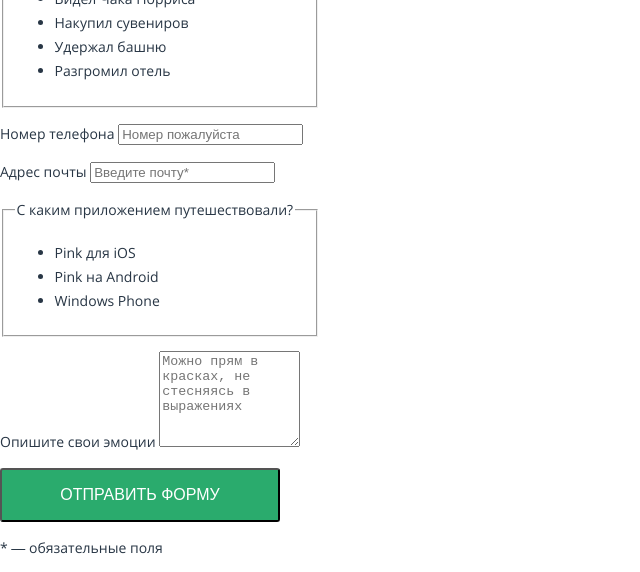
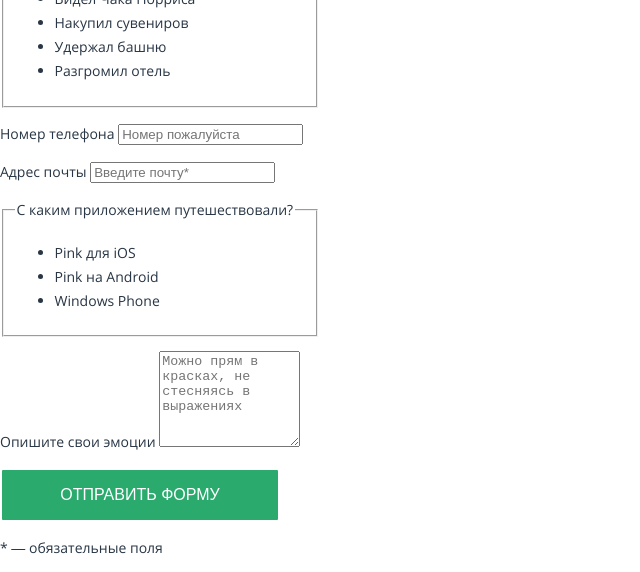
Before and after one commit to dimamanson666/641677-pink-17, a website: page source/form.html in a window 1280 px wide. Shown: the part 707-1279 px from the top of the page, without its empty margins (0-640 px from the left). Drawn offline with nearby package versions, Linux system fonts and the light colour scheme; files that its build step writes are made by us from their sources; files whose address does not match are found by name.

Commit message:
Делаем зеленую кнопку

```diff
--- a/source/form.html
+++ b/source/form.html
@@ -121,7 +121,7 @@
         <label for="textarea-comment">Опишите свои эмоции</label>
         <textarea id="user-comment" name="comment" rows="6" cols="15" placeholder="Можно прям в красках, не стесняясь в выражениях"></textarea>
       </p>
-      <button class="button-green" type="submit">Отправить форму</button>
+      <button class="button button--green" type="submit">Отправить форму</button>
       <p>* — обязательные поля</p>
     </form>
   </main>
--- a/source/less/global.less
+++ b/source/less/global.less
@@ -29,21 +29,11 @@ a {
   background-color: @btnblue;
   border-radius: 28px;
   border: 2px solid #ffffff;
-}
-
-.button-green {
-  display: block;
-  width: 280px;
-  padding: 16px;
-  font-size: 16px;
-  line-height: 18px;
-  color: #ffffff;
-  text-transform: uppercase;
-  text-align: center;
-  text-decoration: none;
-  background-color: @btngreen;
-  border-radius: 3px;
-  cursor: pointer;
+  &--green {
+    background-color: @btngreen;
+    border-radius: 3px;
+    cursor: pointer;
+  }
 }
 
 .site-list {
```
